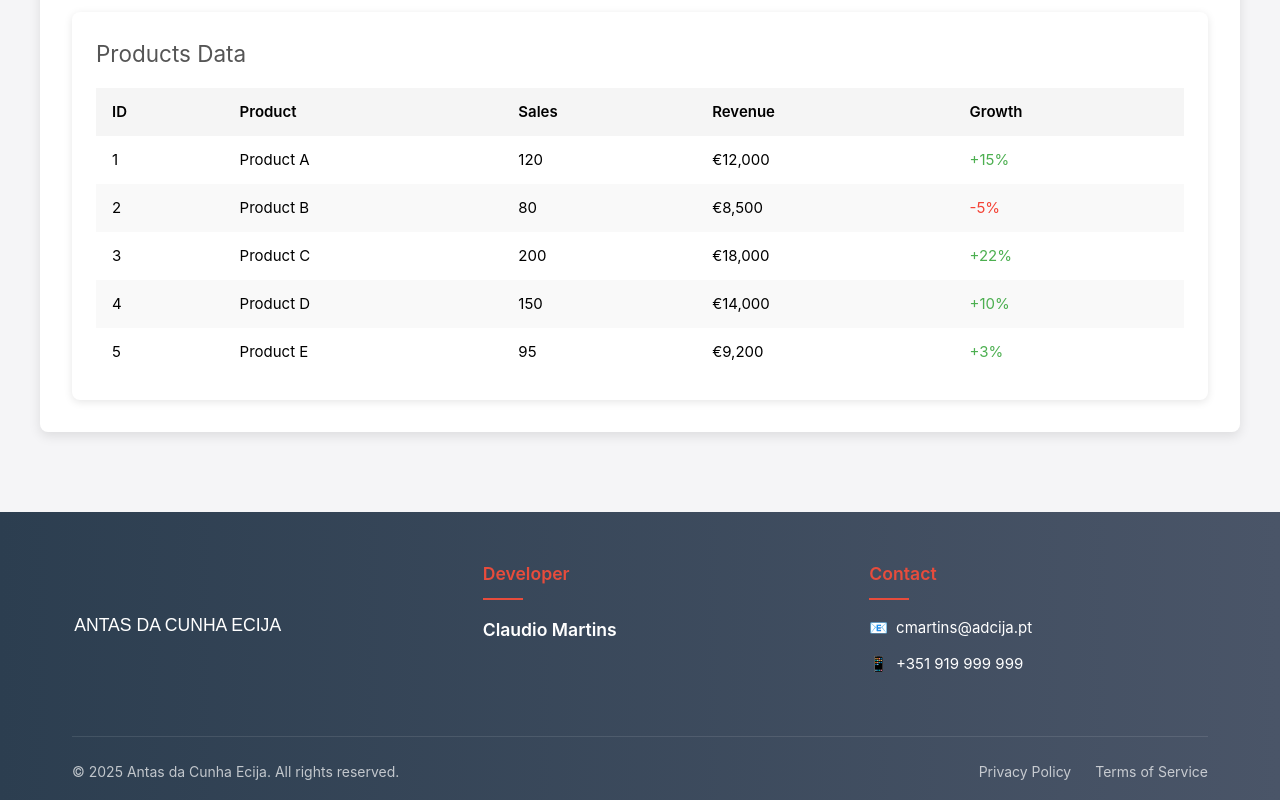
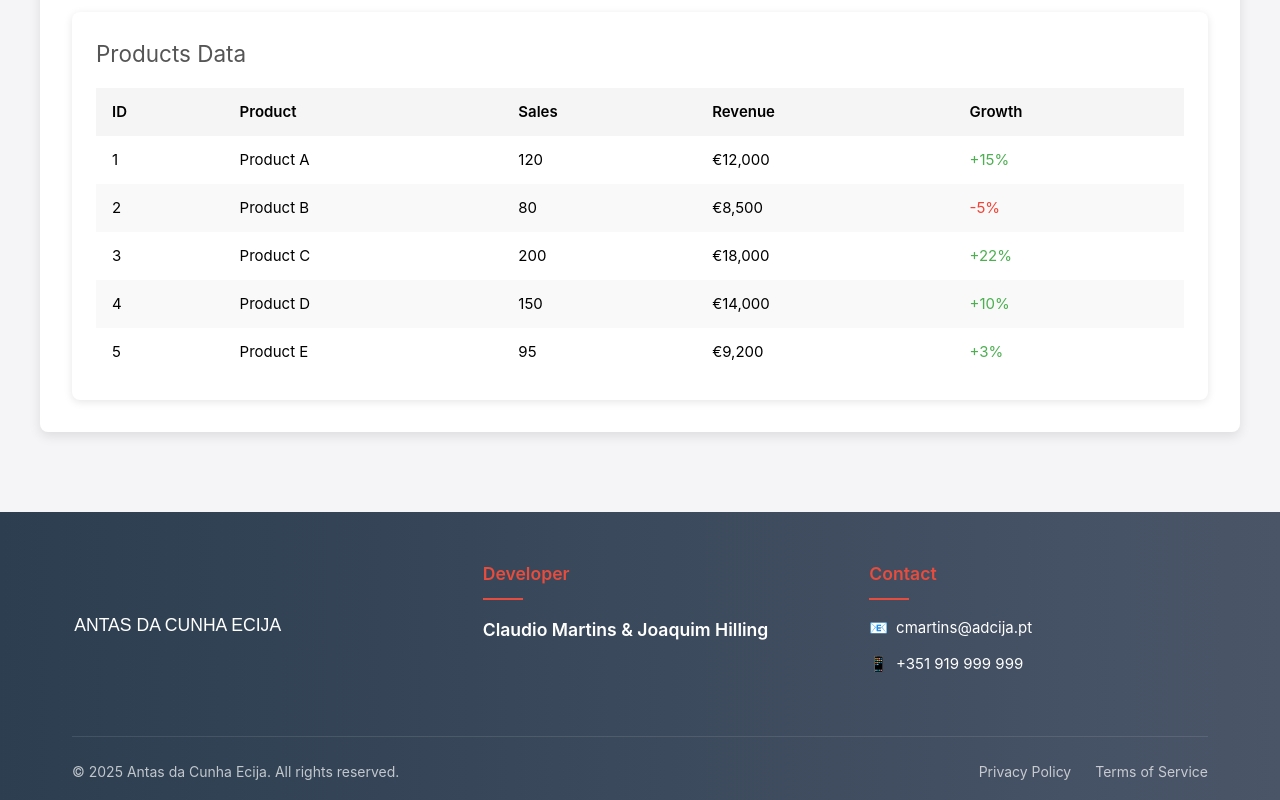
Before and after one commit to Antas-da-Cunha/Interviews, a Vue app in the folder app/teste/: page / in a window 1280 px wide. Shown: the part 870-1670 px from the top of the page. Built offline with nearby package versions, Linux system fonts and the light colour scheme; the HTML template or start-up script is replaced by a standard one.

Commit message:
Reapply "Add"
This reverts commit 3782331dfd8a56a89f45876ba361f7d3b32433b7.

```diff
--- a/app/teste/src/components/Footer.vue
+++ b/app/teste/src/components/Footer.vue
@@ -12,7 +12,7 @@
         <div class="footer-info">
           <div class="developer-info">
             <h3>Developer</h3>
-            <p class="developer-name">Claudio Martins</p>
+            <p class="developer-name">Claudio Martins & Joaquim Hilling</p>
           </div>
           <div class="contact-info">
             <h3>Contact</h3>
```
